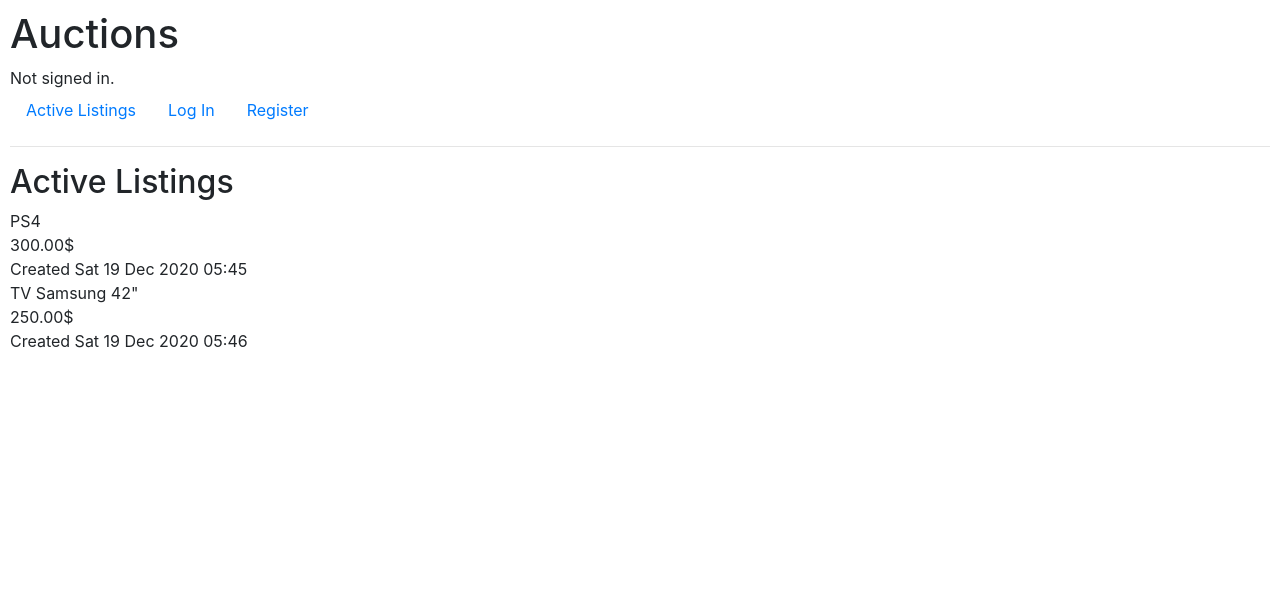
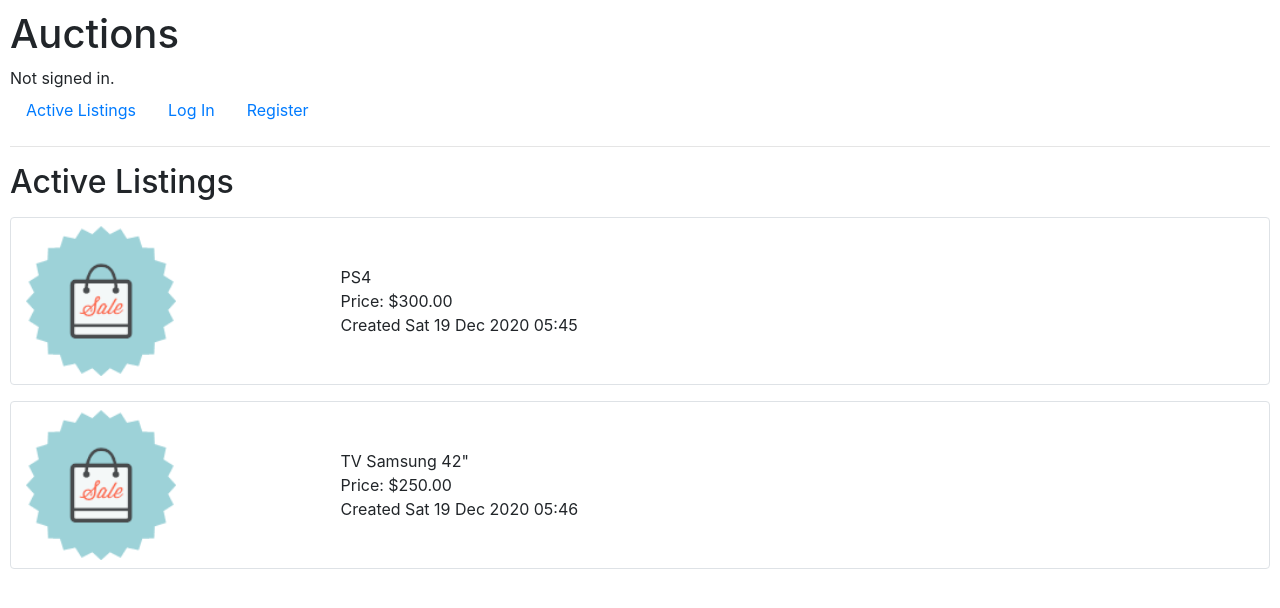
Before and after one commit to MohannadAdham/django-e-commerce, a Django app: page / in a window 1280 px wide. Shown: the top 608 px of the page. Run offline with Django 3.2, Linux system fonts and the light colour scheme; data comes from the database, SQL or seed files in the repository; both versions use the stored data as it was after the commit; some libraries are stand-ins or nearby versions.

Commit message:
Improve the home page template. Use bootstrap classes for the layout.

```diff
--- a/auctions/templates/auctions/index.html
+++ b/auctions/templates/auctions/index.html
@@ -1,10 +1,20 @@
 {% extends "auctions/layout.html" %}
+{% load static %}
 
 {% block body %}
     <h2>Active Listings</h2>
     {% for listing in listings %}
-        <div class="listingTitle">{{ listing.title }}</div>
-        <div class="listingPrice">{{ listing.price }}$</div>
-        <div class="listingDate">Created {{ listing.creation_date|date:"D d M Y" }} {{ listing.creation_date|time:"H:i" }}</div>
+        <div class="container-fluid mt-3">
+            <div class="row mt-2 pt-2 pb-2 border rounded">
+                <div class="col-md-3 align-self-center">
+                    <img src="{% static 'auctions/ecommerce.png' %}" height="150px">
+                </div>
+                <div class="col-md align-self-center">
+                    <div class="listingTitle">{{ listing.title }}</div>
+                    <div class="listingPrice">Price: ${{ listing.price }}</div>
+                    <div class="listingDate">Created {{ listing.creation_date|date:"D d M Y" }} {{ listing.creation_date|time:"H:i" }}</div>
+                </div>
+            </div>
+        </div>
     {% endfor %}
 {% endblock %}
```
Also changed, not shown: auctions/static/auctions/ecommerce.png (added), db.sqlite3.
